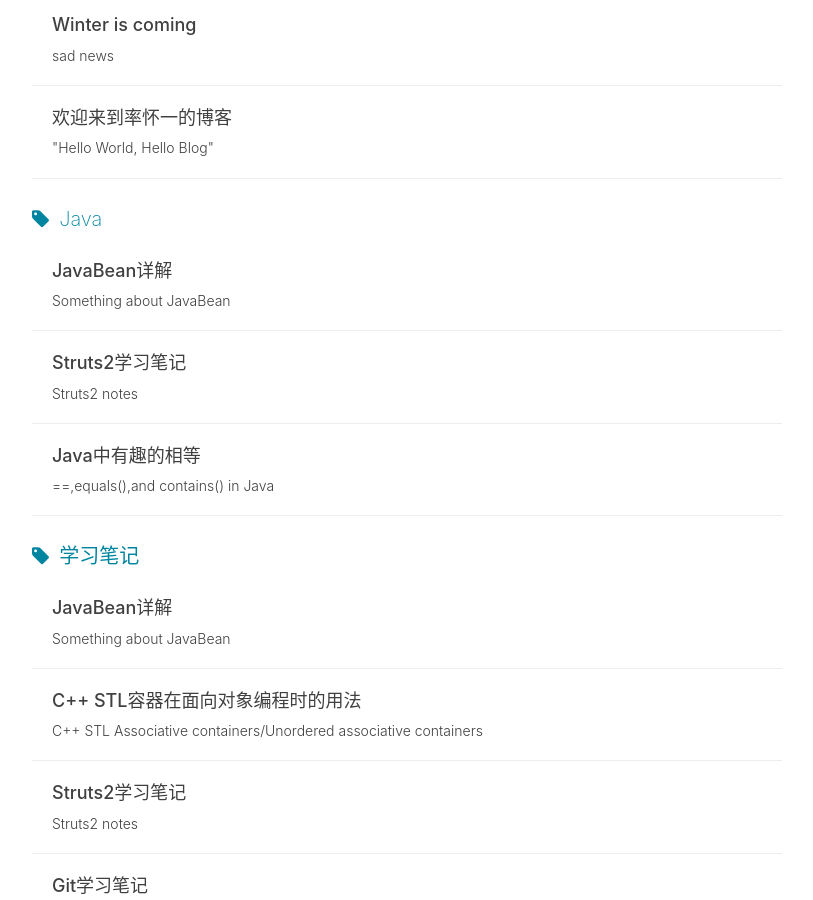
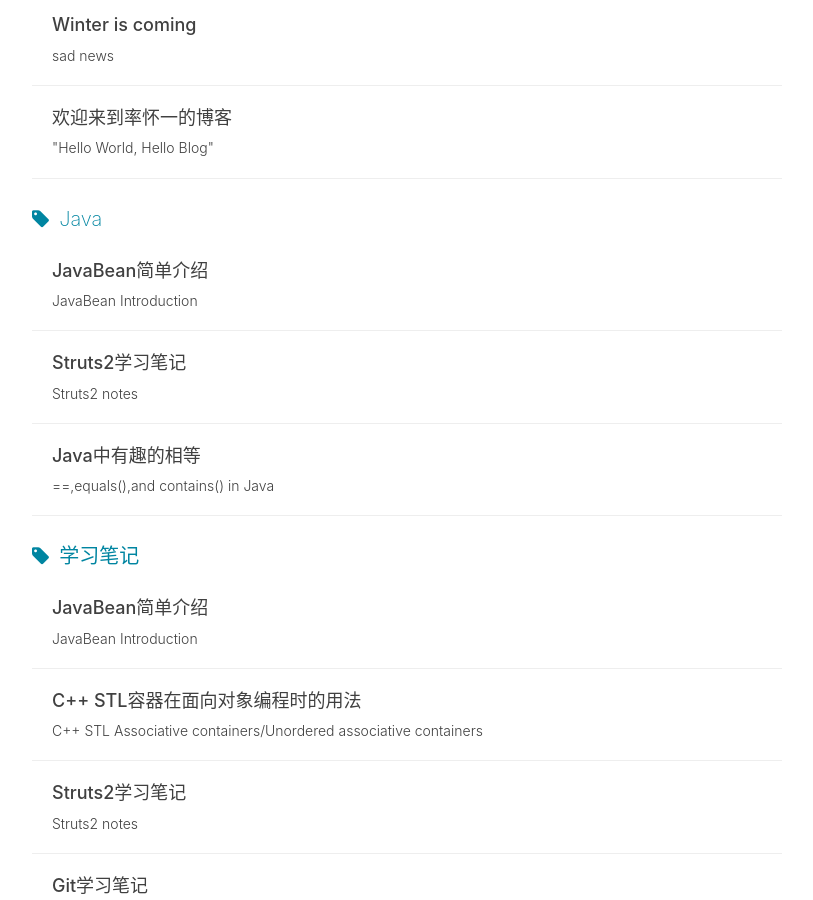
Before and after one commit to S-H-Y-GitHub/S-H-Y-GitHub.github.io, a Jekyll site: the page built from tags.html, in a window 1280 px wide and 900 px high, scrolled down 694 px. Shown: the whole window, without its empty margins (233-1046 px from the left). Built offline with Jekyll 4.4.1, drawn with Linux system fonts in a browser that asks for light colours; nearby versions of some CDN libraries; comment, search, counter and statistics services are not loaded; some of the changed text lies outside the part shown.

Commit message:
change title

```diff
--- a/_posts/2016-11-06-javabean.markdown
+++ b/_posts/2016-11-06-javabean.markdown
@@ -1,7 +1,7 @@
 ---
 layout:     post
-title:      "JavaBean详解"
-subtitle:   "Something about JavaBean"
+title:      "JavaBean简单介绍"
+subtitle:   "JavaBean Introduction"
 date:       2016/11/6 13:01:32
 author:     "率怀一"
 header-img: "img/in-post/2016-11-06-javabean/post-bg.jpg"
```
Also changed, not shown: other parts of _posts/2016-11-06-javabean.markdown (+3 -3 lines).
